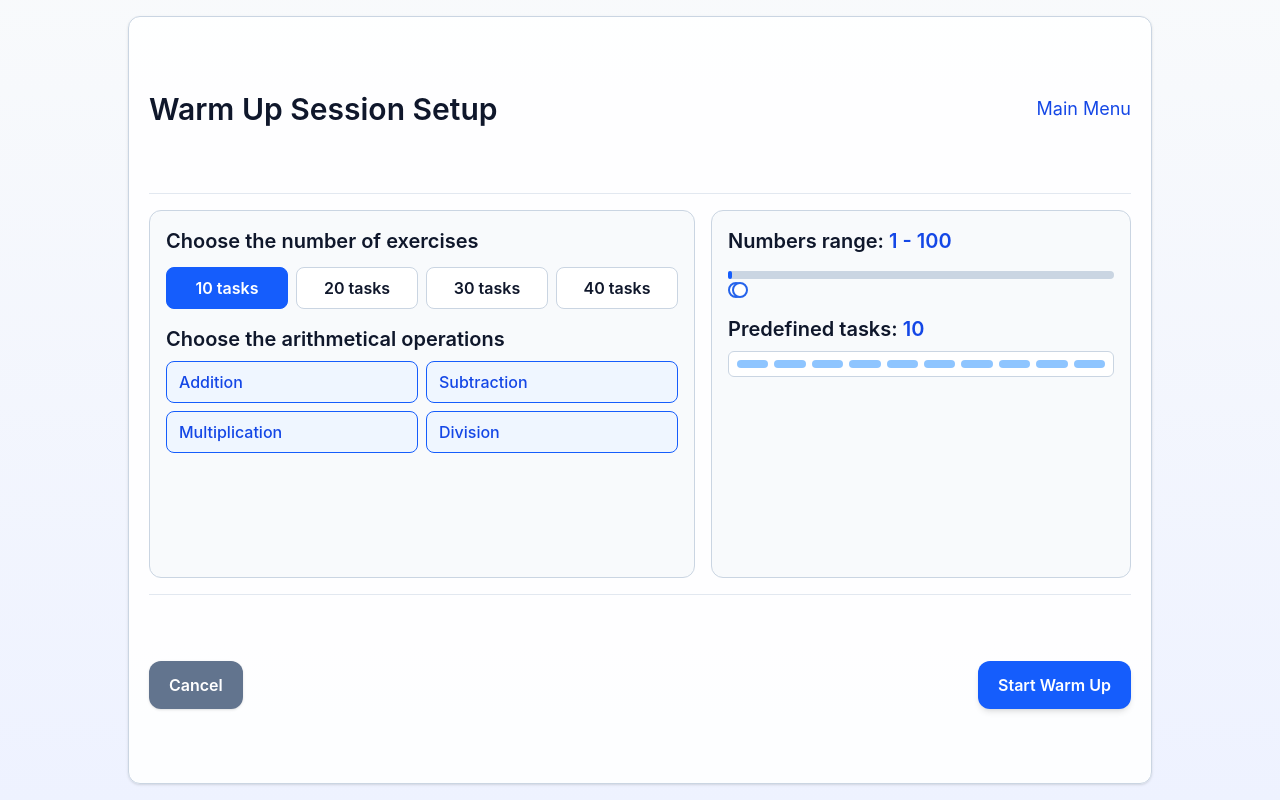
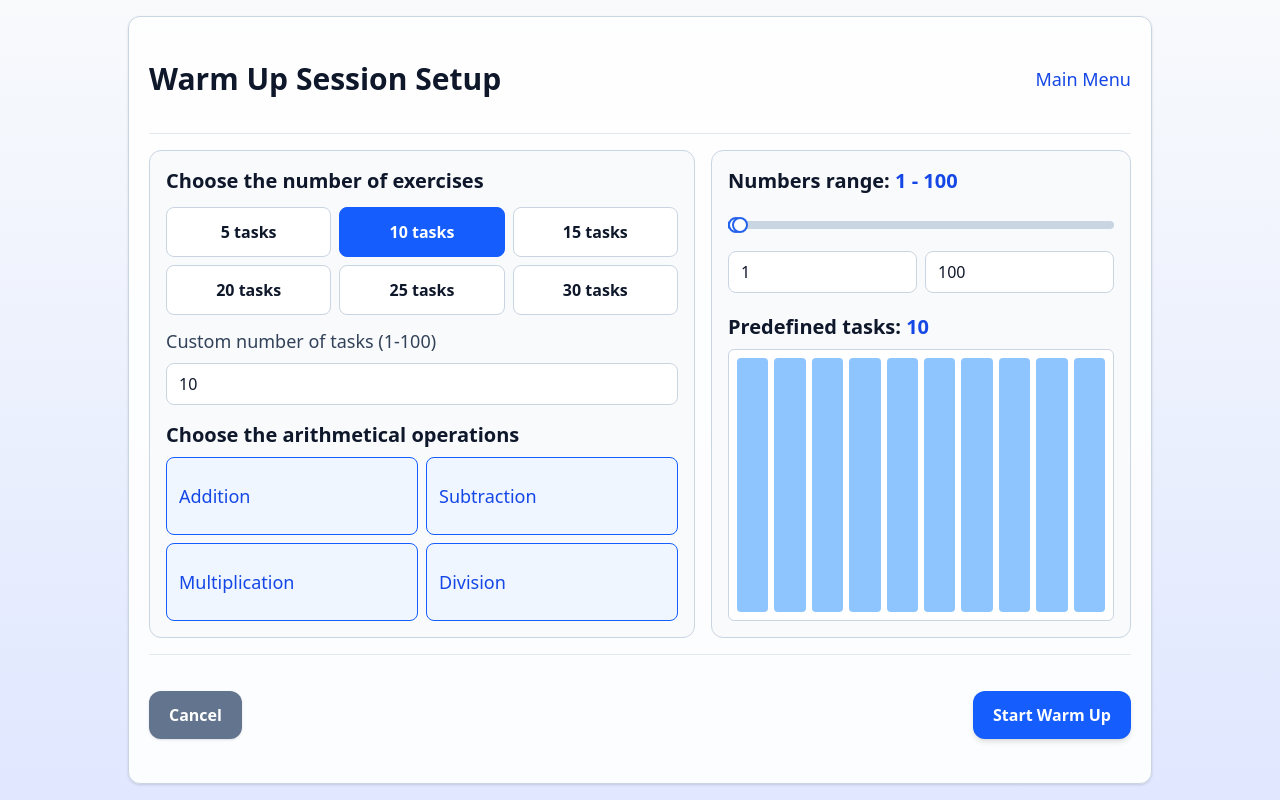
Before and after one commit to MikhailMaidan/mindforge, a Vue app: page /warm-up in a window 1280 px wide. Built offline with nearby package versions, Linux system fonts and the light colour scheme.

Commit message:
fix: fix warm up session

```diff
--- a/src/app/styles/global.scss
+++ b/src/app/styles/global.scss
@@ -5,10 +5,17 @@
   html,
   body,
   #app {
-    @apply h-full;
+    height: 100%;
   }
 
   body {
-    @apply m-0 min-w-[320px] overflow-hidden bg-gradient-to-b from-slate-50 to-indigo-50 font-sans text-slate-900 antialiased;
+    margin: 0;
+    min-width: 320px;
+    overflow: hidden;
+    background: linear-gradient(to bottom, #f8fafc, #e0e7ff);
+    font-family: ui-sans-serif, system-ui, -apple-system, 'Segoe UI', sans-serif;
+    color: #0f172a;
+    -webkit-font-smoothing: antialiased;
+    -moz-osx-font-smoothing: grayscale;
   }
 }
--- a/src/features/warm-up-session/ui/WarmUpSession.vue
+++ b/src/features/warm-up-session/ui/WarmUpSession.vue
@@ -24,7 +24,7 @@ const {
   totalTasks,
 } = useWarmUpSession()
 
-const TASK_PRESETS = [10, 20, 30, 40]
+const TASK_PRESETS = [5, 10, 15, 20, 25, 30]
 const operationOptions = [
   { id: '+', label: 'Addition' },
   { id: '-', label: 'Subtraction' },
@@ -45,6 +45,8 @@ const setupState = reactive({
 })
 
 const inputRef = ref<HTMLInputElement | null>(null)
+const taskMinRange = 1
+const taskMaxRange = 100
 const minRange = 1
 const maxRange = 10000
 
@@ -56,15 +58,21 @@ const selectedOperations = computed(() =>
 
 const canStartSession = computed(() => selectedOperations.value.length > 0)
 
+const totalSelectedTasks = computed(() =>
+  Math.min(taskMaxRange, Math.max(taskMinRange, Math.floor(setupState.totalTasks))),
+)
+
 const minSliderPercent = computed(() => ((setupState.minNumber - minRange) * 100) / (maxRange - minRange))
 const maxSliderPercent = computed(() => ((setupState.maxNumber - minRange) * 100) / (maxRange - minRange))
 
-const progressPreviewCount = computed(() => Math.min(setupState.totalTasks, 20))
+const progressPreviewCount = computed(() => totalSelectedTasks.value)
+const progressPreviewRows = computed(() => Math.ceil(progressPreviewCount.value / 10))
 const progressPreviewGridStyle = computed(() => ({
-  gridTemplateColumns: `repeat(${progressPreviewCount.value}, minmax(0, 1fr))`,
+  gridTemplateColumns: 'repeat(10, minmax(0, 1fr))',
+  gridTemplateRows: `repeat(${progressPreviewRows.value}, minmax(0, 1fr))`,
 }))
 const progressGridStyle = computed(() => ({
-  gridTemplateColumns: `repeat(${Math.min(totalTasks.value, 20)}, minmax(0, 1fr))`,
+  gridTemplateColumns: `repeat(${totalTasks.value}, minmax(0, 1fr))`,
 }))
 
 watch(
@@ -88,6 +96,12 @@ const onMinNumberInput = (event: Event) => {
   setupState.minNumber = Math.min(value, setupState.maxNumber)
 }
 
+const onTaskCountInput = (event: Event) => {
+  const value = Number((event.target as HTMLInputElement).value)
+  if (!Number.isFinite(value)) return
+  setupState.totalTasks = Math.min(taskMaxRange, Math.max(taskMinRange, Math.floor(value)))
+}
+
 const onMaxNumberInput = (event: Event) => {
   const value = Number((event.target as HTMLInputElement).value)
   setupState.maxNumber = Math.max(value, setupState.minNumber)
@@ -101,7 +115,7 @@ const launchSession = () => {
   if (!canStartSession.value) return
 
   startSession({
-    totalTasks: setupState.totalTasks,
+    totalTasks: totalSelectedTasks.value,
     enabledOperations: selectedOperations.value,
     minNumber: setupState.minNumber,
     maxNumber: setupState.maxNumber,
@@ -120,27 +134,43 @@ const launchSession = () => {
       </header>
 
       <div class="mt-4 grid gap-4 lg:grid-cols-[1.3fr_1fr]">
-        <div class="rounded-xl border border-slate-300 bg-slate-50 p-4">
+        <div class="flex h-full flex-col rounded-xl border border-slate-300 bg-slate-50 p-4">
           <p class="m-0 text-lg font-semibold text-slate-900 md:text-xl">Choose the number of exercises</p>
-          <div class="mt-3 grid grid-cols-2 gap-2 md:grid-cols-4">
+          <div class="mt-3 grid grid-cols-2 gap-2 md:grid-cols-3">
             <button
               v-for="preset in TASK_PRESETS"
               :key="preset"
-              class="rounded-lg border px-3 py-2 text-base font-semibold"
-              :class="setupState.totalTasks === preset ? 'border-blue-600 bg-blue-600 text-white' : 'border-slate-300 bg-white text-slate-900'"
+              class="min-h-12 rounded-lg border px-3 py-3 text-base font-semibold"
+              :class="
+                totalSelectedTasks === preset
+                  ? 'border-blue-600 bg-blue-600 text-white'
+                  : 'border-slate-300 bg-white text-slate-900'
+              "
               type="button"
               @click="setupState.totalTasks = preset"
             >
               {{ preset }} tasks
             </button>
           </div>
+          <label class="mt-3 block text-base font-medium text-slate-700 md:text-lg" for="custom-task-count">
+            Custom number of tasks (1-100)
+          </label>
+          <input
+            id="custom-task-count"
+            class="mt-2 w-full rounded-lg border border-slate-300 bg-white px-3 py-2 text-base font-medium text-slate-900 outline-none ring-0 transition focus:border-blue-600"
+            type="number"
+            :min="taskMinRange"
+            :max="taskMaxRange"
+            :value="totalSelectedTasks"
+            @input="onTaskCountInput"
+          />
 
           <p class="mb-0 mt-4 text-lg font-semibold text-slate-900 md:text-xl">Choose the arithmetical operations</p>
-          <div class="mt-2 grid grid-cols-1 gap-2 md:grid-cols-2">
+          <div class="mt-2 grid flex-1 auto-rows-fr grid-cols-1 gap-2 md:grid-cols-2">
             <button
               v-for="option in operationOptions"
               :key="option.id"
-              class="rounded-lg border px-3 py-2 text-left text-base font-medium"
+              class="h-full min-h-12 rounded-lg border px-3 py-3 text-left text-lg font-medium"
               :class="setupState.operations[option.id] ? 'border-blue-600 bg-blue-50 text-blue-700' : 'border-slate-300 bg-white text-slate-500'"
               type="button"
               @click="toggleOperation(option.id)"
@@ -151,20 +181,19 @@ const launchSession = () => {
           <p v-if="!canStartSession" class="mb-0 mt-2 text-sm text-red-600">Select at least one operation.</p>
         </div>
 
-        <div class="rounded-xl border border-slate-300 bg-slate-50 p-4">
+        <div class="flex h-full flex-col rounded-xl border border-slate-300 bg-slate-50 p-4">
           <p class="m-0 text-lg font-semibold text-slate-900 md:text-xl">
             Numbers range: <span class="text-blue-700">{{ setupState.minNumber }} - {{ setupState.maxNumber }}</span>
           </p>
           <div class="mt-4">
-            <div class="relative h-2 rounded bg-slate-300">
+            <div class="relative h-7">
+              <div class="absolute left-0 right-0 top-1/2 h-2 -translate-y-1/2 rounded bg-slate-300" />
               <div
-                class="absolute h-2 rounded bg-blue-600"
+                class="absolute top-1/2 h-2 -translate-y-1/2 rounded bg-blue-600"
                 :style="{ left: `${minSliderPercent}%`, width: `${maxSliderPercent - minSliderPercent}%` }"
               />
-            </div>
-            <div class="relative mt-[-8px] h-6">
               <input
-                class="range-thumb absolute h-6 w-full appearance-none bg-transparent"
+                class="range-thumb absolute left-0 top-0 h-7 w-full appearance-none bg-transparent"
                 type="range"
                 :min="minRange"
                 :max="maxRange"
@@ -172,8 +201,26 @@ const launchSession = () => {
                 @input="onMinNumberInput"
               />
               <input
-                class="range-thumb absolute h-6 w-full appearance-none bg-transparent"
+                class="range-thumb absolute left-0 top-0 h-7 w-full appearance-none bg-transparent"
                 type="range"
+                :min="minRange"
+                :max="maxRange"
+                :value="setupState.maxNumber"
+                @input="onMaxNumberInput"
+              />
+            </div>
+            <div class="mt-3 grid grid-cols-2 gap-2">
+              <input
+                class="w-full rounded-lg border border-slate-300 bg-white px-3 py-2 text-base font-medium text-slate-900 outline-none ring-0 transition focus:border-blue-600"
+                type="number"
+                :min="minRange"
+                :max="maxRange"
+                :value="setupState.minNumber"
+                @input="onMinNumberInput"
+              />
+              <input
+                class="w-full rounded-lg border border-slate-300 bg-white px-3 py-2 text-base font-medium text-slate-900 outline-none ring-0 transition focus:border-blue-600"
+                type="number"
                 :min="minRange"
                 :max="maxRange"
                 :value="setupState.maxNumber"
@@ -183,11 +230,15 @@ const launchSession = () => {
           </div>
 
           <p class="mb-0 mt-5 text-lg font-semibold text-slate-900 md:text-xl">
-            Predefined tasks: <span class="text-blue-700">{{ setupState.totalTasks }}</span>
+            Predefined tasks: <span class="text-blue-700">{{ totalSelectedTasks }}</span>
           </p>
-          <div class="mt-2 rounded-md border border-slate-300 bg-white p-2">
-            <div class="grid gap-1.5" :style="progressPreviewGridStyle">
-              <span v-for="index in progressPreviewCount" :key="index" class="h-2 rounded bg-blue-300" />
+          <div class="mt-2 flex-1 rounded-md border border-slate-300 bg-white p-2">
+            <div class="grid h-full gap-1.5" :style="progressPreviewGridStyle">
+              <span
+                v-for="index in progressPreviewCount"
+                :key="index"
+                class="h-full min-h-2 w-full rounded-sm bg-blue-300"
+              />
             </div>
           </div>
         </div>
@@ -269,11 +320,11 @@ const launchSession = () => {
         <p class="m-0 text-center text-xl font-bold text-slate-50 md:text-2xl">
           {{ Math.min(currentTaskIndex + 1, totalTasks) }} of {{ totalTasks }}
         </p>
-        <div class="mt-2 grid gap-1.5" :style="progressGridStyle">
+        <div class="mt-2 grid gap-1" :style="progressGridStyle">
           <span
-            v-for="(result, index) in results.slice(0, Math.min(totalTasks, 20))"
+            v-for="(result, index) in results"
             :key="index"
-            :class="['h-6 rounded-md', progressClass(result)]"
+            :class="['h-6 rounded-sm', progressClass(result)]"
           />
         </div>
       </footer>
@@ -282,6 +333,10 @@ const launchSession = () => {
 </template>
 
 <style scoped>
+.range-thumb {
+  pointer-events: none;
+}
+
 .range-thumb::-webkit-slider-thumb {
   -webkit-appearance: none;
   pointer-events: auto;
@@ -291,6 +346,7 @@ const launchSession = () => {
   border: 2px solid #2563eb;
   background: #ffffff;
   cursor: pointer;
+  margin-top: -7px;
 }
 
 .range-thumb::-moz-range-thumb {
```
